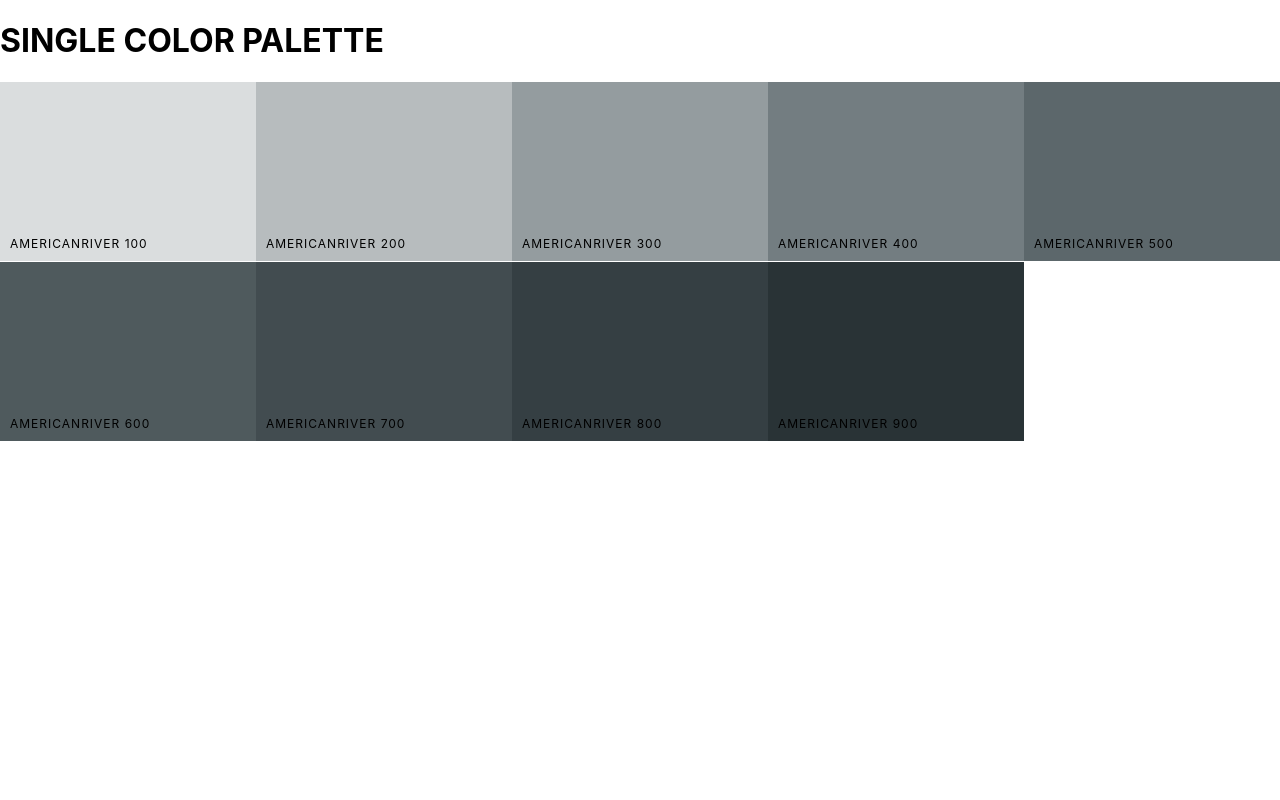
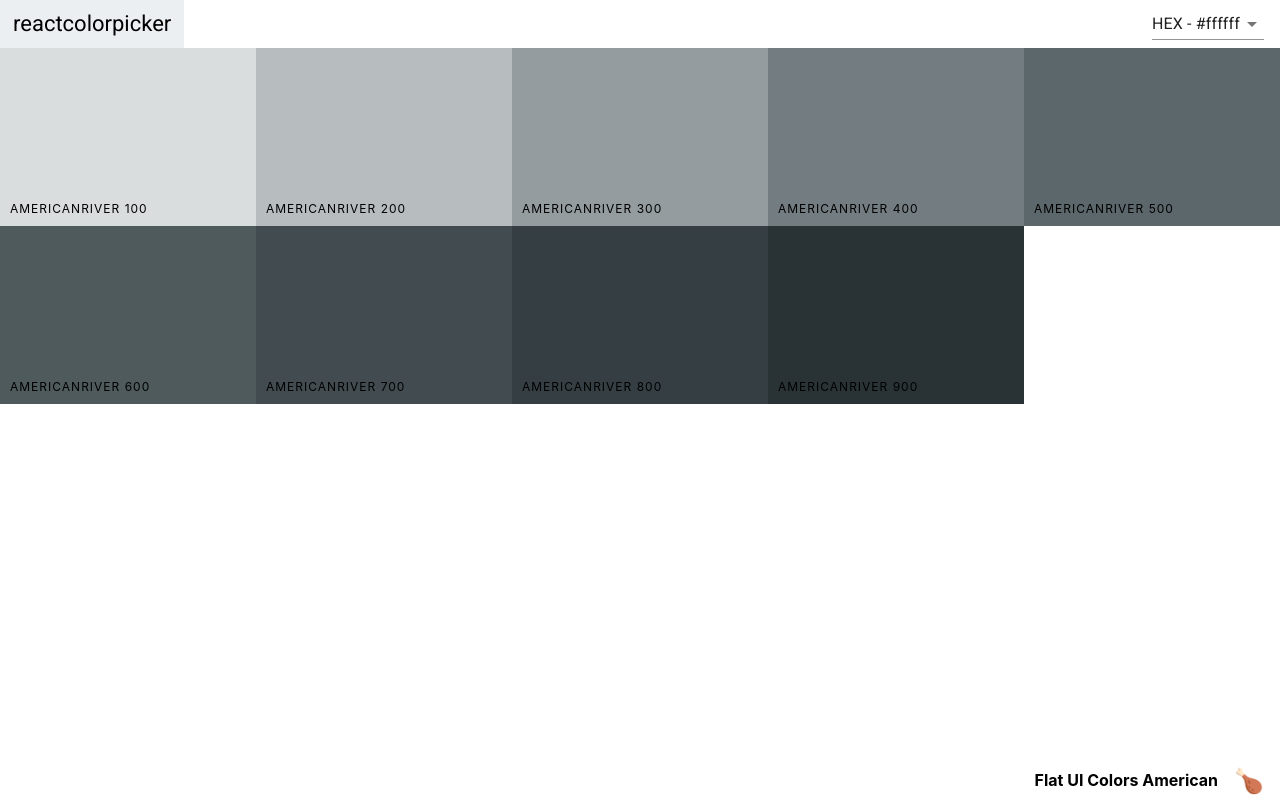
Before and after one commit to pdelbarrio/colors-app, a React (Create React App) app: page /palette/flat-ui-colors-american/americanriver in a window 1280 px wide. Built offline with nearby package versions, Linux system fonts and the light colour scheme.

Commit message:
Add Navbar and Footer to SingleColorPalette

```diff
--- a/src/Navbar.js
+++ b/src/Navbar.js
@@ -22,13 +22,14 @@
     this.setState({ open: false });
   }
   render() {
-    const { level, changeLevel } = this.props;
+    const { level, changeLevel, showingAllColors } = this.props;
     const { format } = this.state;
     return (
       <header className="Navbar">
         <div className="logo">
           <Link to="/">reactcolorpicker</Link>
         </div>
+        {showingAllColors && (
           <div className="slider-container">
             <span>Level: {level}</span>
             <div className="slider">
@@ -41,6 +42,7 @@
               />
             </div>
           </div>
+        )}
         <div className="select-container">
           <Select value={format} onChange={this.handleFormatChange}>
             <MenuItem value="hex">HEX - #ffffff</MenuItem>
--- a/src/Palette.js
+++ b/src/Palette.js
@@ -1,6 +1,7 @@
 import React, { Component } from "react";
 import ColorBox from "./ColorBox";
 import Navbar from "./Navbar";
+import PaletteFooter from "./PaletteFooter";
 import "./Palette.css";
 
 class Palette extends Component {
@@ -37,12 +38,10 @@
           level={level}
           changeLevel={this.changeLevel}
           handleChange={this.changeFormat}
+          showingAllColors={true}
         />
         <div className="Palette-colors">{colorBoxes}</div>
-        <footer className="Palette-footer">
-          {paletteName}
-          <span className="emoji">{emoji}</span>
-        </footer>
+        <PaletteFooter paletteName={paletteName} emoji={emoji} />
       </div>
     );
   }
--- /dev/null
+++ b/src/PaletteFooter.js
@@ -0,0 +1,12 @@
+import React from "react";
+
+function PaletteFooter(props) {
+  const { paletteName, emoji } = props;
+  return (
+    <footer className="Palette-footer">
+      {paletteName}
+      <span className="emoji">{emoji}</span>
+    </footer>
+  );
+}
+export default PaletteFooter;
--- a/src/SingleColorPalette.js
+++ b/src/SingleColorPalette.js
@@ -1,10 +1,14 @@
 import React, { Component } from "react";
+import Navbar from "./Navbar";
+import PaletteFooter from "./PaletteFooter";
 import ColorBox from "./ColorBox";
 
 class SingleColorPalette extends Component {
   constructor(props) {
     super(props);
     this._shades = this.gatherShades(this.props.palette, this.props.colorId);
+    this.state = { format: "hex" };
+    this.changeFormat = this.changeFormat.bind(this);
   }
   gatherShades(palette, colorToFilterBy) {
     let shades = [];
@@ -18,19 +22,25 @@
 
     return shades.slice(1);
   }
+  changeFormat(val) {
+    this.setState({ format: val });
+  }
   render() {
+    const { format } = this.state;
+    const { paletteName, emoji } = this.props.palette;
     const colorBoxes = this._shades.map((color) => (
       <ColorBox
         key={color.id}
         name={color.name}
-        background={color.hex}
+        background={color[format]}
         showLink={false}
       />
     ));
     return (
       <div className="Palette">
-        <h1>SINGLE COLOR PALETTE</h1>
+        <Navbar handleChange={this.changeFormat} showingAllColors={false} />
         <div className="Palette-colors">{colorBoxes}</div>
+        <PaletteFooter paletteName={paletteName} emoji={emoji} />
       </div>
     );
   }
```
Lines whose indentation alone changed are shown as unchanged.
